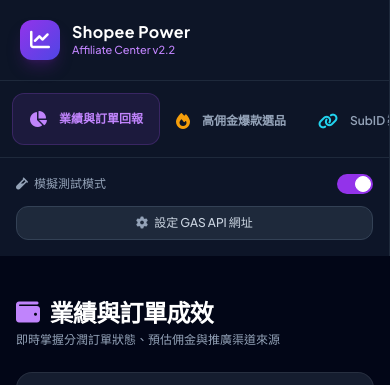
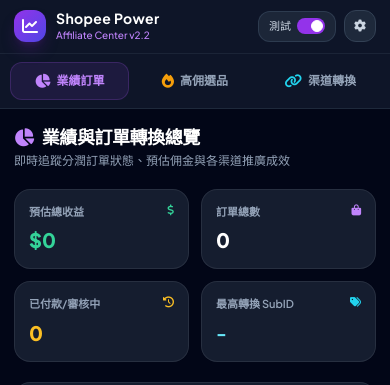
Before and after one commit to bagayen/masayui, a plain HTML site: page index.html in a window 390 px wide. Shown: the top 385 px of the page. Drawn offline with nearby package versions, Linux system fonts and the light colour scheme.

Commit message:
Add files via upload

```diff
--- a/index.html
+++ b/index.html
@@ -20,42 +20,62 @@
         ::-webkit-scrollbar-thumb { background: rgba(148, 163, 184, 0.2); border-radius: 9999px; }
         ::-webkit-scrollbar-thumb:hover { background: rgba(148, 163, 184, 0.4); }
         input[type="date"]::-webkit-calendar-picker-indicator { filter: invert(0.8); cursor: pointer; }
+        .no-scrollbar::-webkit-scrollbar { display: none; }
+        .no-scrollbar { -ms-overflow-style: none; scrollbar-width: none; }
     </style>
 </head>
 <body class="h-full text-slate-100 flex flex-col md:flex-row overflow-hidden bg-slate-950">
 
-    <aside class="w-full md:w-64 bg-slate-900/90 border-r border-slate-800 flex flex-col justify-between shrink-0 z-20">
+    <aside class="w-full md:w-64 bg-slate-900/95 backdrop-blur-md border-b md:border-b-0 md:border-r border-slate-800 flex flex-col justify-between shrink-0 z-20">
         <div>
-            <div class="p-5 flex items-center justify-between border-b border-slate-800">
-                <div class="flex items-center gap-3">
-                    <div class="w-10 h-10 rounded-xl shopee-gradient flex items-center justify-center text-white font-black text-xl shadow-lg shadow-purple-900/40">
+            <div class="px-3.5 py-2.5 md:p-5 flex items-center justify-between border-b border-slate-800/80">
+                <div class="flex items-center gap-2.5 md:gap-3">
+                    <div class="w-8 h-8 md:w-10 md:h-10 rounded-xl shopee-gradient flex items-center justify-center text-white font-black text-base md:text-xl shadow-lg shadow-purple-900/40 shrink-0">
                         <i class="fa-solid fa-chart-line"></i>
                     </div>
                     <div>
-                        <h1 class="font-bold text-base leading-tight tracking-wide text-white">Shopee Power</h1>
-                        <p class="text-[11px] text-purple-400 font-medium">Affiliate Center v2.2</p>
+                        <h1 class="font-bold text-sm md:text-base leading-tight tracking-wide text-white">Shopee Power</h1>
+                        <p class="text-[10px] md:text-[11px] text-purple-400 font-medium">Affiliate Center v2.2</p>
                     </div>
+                </div>
+
+                <!-- 手機版精簡工具列 (測試模式開關 + 設定齒輪) -->
+                <div class="flex items-center gap-2 md:hidden">
+                    <label class="flex items-center gap-1.5 bg-slate-800/90 border border-slate-700/80 px-2.5 py-1.5 rounded-xl cursor-pointer text-[11px] text-slate-300 select-none">
+                        <span>測試</span>
+                        <input type="checkbox" id="demoModeToggleMobile" class="sr-only peer" checked onchange="toggleDemoMode(this)">
+                        <div class="relative w-7 h-4 bg-slate-700 rounded-full peer peer-checked:after:translate-x-full peer-checked:after:border-white after:content-[''] after:absolute after:top-[2px] after:left-[2px] after:bg-white after:border-slate-300 after:border after:rounded-full after:h-3 after:w-3 after:transition-all peer-checked:bg-purple-600"></div>
+                    </label>
+                    <button onclick="openSettingsModal()" aria-label="設定 GAS API 網址" class="w-8 h-8 flex items-center justify-center bg-slate-800 hover:bg-slate-700 border border-slate-700 rounded-xl text-slate-300 text-xs transition-colors">
+                        <i class="fa-solid fa-gear"></i>
+                    </button>
                 </div>
             </div>
 
-            <nav class="p-3 space-y-1 flex md:flex-col overflow-x-auto md:overflow-visible">
-                <button onclick="switchTab('analytics')" id="nav-analytics" class="tab-btn active w-full flex items-center gap-3 px-4 py-3 rounded-xl text-xs font-bold transition-all text-purple-400 bg-purple-500/10 border border-purple-500/20 whitespace-nowrap">
-                    <i class="fa-solid fa-chart-pie text-base"></i> 業績與訂單回報
+            <nav class="px-2.5 py-2 md:p-3 flex md:flex-col gap-1.5 md:gap-1 overflow-x-auto md:overflow-visible no-scrollbar">
+                <button onclick="switchTab('analytics')" id="nav-analytics" class="tab-btn active flex-1 md:flex-none md:w-full flex items-center justify-center md:justify-start gap-1.5 md:gap-3 px-2.5 py-2 md:px-4 md:py-3 rounded-xl text-xs font-bold transition-all text-purple-400 bg-purple-500/10 border border-purple-500/20 whitespace-nowrap">
+                    <i class="fa-solid fa-chart-pie text-sm md:text-base"></i>
+                    <span class="md:hidden">業績訂單</span>
+                    <span class="hidden md:inline">業績與訂單回報</span>
                 </button>
-                <button onclick="switchTab('highCommission')" id="nav-highCommission" class="tab-btn w-full flex items-center gap-3 px-4 py-3 rounded-xl text-xs font-semibold text-slate-400 hover:text-white hover:bg-slate-800/60 transition-all whitespace-nowrap">
-                    <i class="fa-solid fa-fire text-base text-amber-500"></i> 高佣金爆款選品
+                <button onclick="switchTab('highCommission')" id="nav-highCommission" class="tab-btn flex-1 md:flex-none md:w-full flex items-center justify-center md:justify-start gap-1.5 md:gap-3 px-2.5 py-2 md:px-4 md:py-3 rounded-xl text-xs font-semibold text-slate-400 hover:text-white hover:bg-slate-800/60 border border-transparent transition-all whitespace-nowrap">
+                    <i class="fa-solid fa-fire text-sm md:text-base text-amber-500"></i>
+                    <span class="md:hidden">高佣選品</span>
+                    <span class="hidden md:inline">高佣金爆款選品</span>
                 </button>
-                <button onclick="switchTab('converter')" id="nav-converter" class="tab-btn w-full flex items-center gap-3 px-4 py-3 rounded-xl text-xs font-semibold text-slate-400 hover:text-white hover:bg-slate-800/60 transition-all whitespace-nowrap">
-                    <i class="fa-solid fa-link text-base text-cyan-400"></i> SubID 渠道轉換器
+                <button onclick="switchTab('converter')" id="nav-converter" class="tab-btn flex-1 md:flex-none md:w-full flex items-center justify-center md:justify-start gap-1.5 md:gap-3 px-2.5 py-2 md:px-4 md:py-3 rounded-xl text-xs font-semibold text-slate-400 hover:text-white hover:bg-slate-800/60 border border-transparent transition-all whitespace-nowrap">
+                    <i class="fa-solid fa-link text-sm md:text-base text-cyan-400"></i>
+                    <span class="md:hidden">渠道轉換</span>
+                    <span class="hidden md:inline">SubID 渠道轉換器</span>
                 </button>
             </nav>
         </div>
 
-        <div class="p-4 border-t border-slate-800 bg-slate-900/50 space-y-3">
+        <div class="hidden md:block p-4 border-t border-slate-800 bg-slate-900/50 space-y-3">
             <div class="flex items-center justify-between text-xs text-slate-400">
                 <span class="flex items-center gap-1.5"><i class="fa-solid fa-vial"></i> 模擬測試模式</span>
                 <label class="relative inline-flex items-center cursor-pointer">
-                    <input type="checkbox" id="demoModeToggle" class="sr-only peer" checked onchange="toggleDemoMode()">
+                    <input type="checkbox" id="demoModeToggle" class="sr-only peer" checked onchange="toggleDemoMode(this)">
                     <div class="w-9 h-5 bg-slate-700 peer-focus:outline-none rounded-full peer peer-checked:after:translate-x-full peer-checked:after:border-white after:content-[''] after:absolute after:top-[2px] after:left-[2px] after:bg-white after:border-slate-300 after:border after:rounded-full after:h-4 after:w-4 after:transition-all peer-checked:bg-purple-600"></div>
                 </label>
             </div>
@@ -65,41 +85,46 @@
         </div>
     </aside>
 
-    <main class="flex-1 overflow-y-auto p-4 md:p-8 space-y-6">
-
-        <div id="gasWarning" class="p-3 bg-amber-500/10 border border-amber-500/30 rounded-2xl flex items-center justify-between text-amber-300 text-xs hidden">
-            <span class="flex items-center gap-2"><i class="fa-solid fa-triangle-exclamation text-amber-400"></i> 目前處於正式 API 模式，但尚未設定 GAS 網址！</span>
-            <button onclick="openSettingsModal()" class="underline font-bold hover:text-white">立即設定</button>
-        </div>
-
+    <main class="flex-1 min-h-0 overflow-y-auto p-3.5 sm:p-5 md:p-8 space-y-5 md:space-y-6">
         <!-- ================= TAB 1: 業績與訂單回報 ================= -->
-        <section id="tab-analytics" class="tab-content space-y-6">
-            <div class="flex flex-col sm:flex-row justify-between items-start sm:items-center gap-4">
+        <section id="tab-analytics" class="tab-content space-y-5 md:space-y-6">
+            <div class="flex flex-col sm:flex-row sm:items-center justify-between gap-2">
                 <div>
-                    <h2 class="text-2xl font-bold text-white tracking-tight flex items-center gap-2.5">
-                        <i class="fa-solid fa-wallet text-purple-400"></i> 業績與訂單成效
+                    <h2 class="text-lg sm:text-xl md:text-2xl font-bold text-white tracking-tight flex items-center gap-2">
+                        <i class="fa-solid fa-chart-pie text-purple-400"></i> 業績與訂單轉換總覽
                     </h2>
-                    <p class="text-xs text-slate-400 mt-1">即時掌握分潤訂單狀態、預估佣金與推廣渠道來源</p>
+                    <p class="text-xs text-slate-400 mt-0.5">即時追蹤分潤訂單狀態、預估佣金與各渠道推廣成效</p>
                 </div>
             </div>
 
+            <!-- 未設定 GAS API 警告提示橫幅 -->
+            <div id="gasWarning" class="hidden p-3.5 bg-amber-500/10 border border-amber-500/30 rounded-2xl flex items-center justify-between gap-3 text-xs text-amber-200">
+                <div class="flex items-center gap-2.5">
+                    <i class="fa-solid fa-triangle-exclamation text-amber-400 text-base shrink-0"></i>
+                    <span>目前尚未設定真實的 <strong>GAS API 網址</strong>，關閉測試模式後將無法連線抓取資料。</span>
+                </div>
+                <button onclick="openSettingsModal()" class="px-3 py-1.5 bg-amber-500 hover:bg-amber-400 text-slate-950 font-bold rounded-xl shrink-0 transition-colors">
+                    立即設定
+                </button>
+            </div>
+
             <!-- KPI Metric Cards -->
-            <div class="grid grid-cols-1 sm:grid-cols-2 lg:grid-cols-4 gap-4">
-                <div class="glass-card p-5 rounded-2xl space-y-2">
-                    <div class="flex justify-between text-slate-400 text-xs font-semibold"><span>預估總收益</span><i class="fa-solid fa-dollar-sign text-emerald-400"></i></div>
-                    <div class="text-3xl font-extrabold text-emerald-400" id="kpiEstCommission">$0</div>
+            <div class="grid grid-cols-2 lg:grid-cols-4 gap-3 md:gap-4">
+                <div class="glass-card p-3.5 md:p-5 rounded-2xl space-y-1.5 md:space-y-2">
+                    <div class="flex justify-between text-slate-400 text-[11px] md:text-xs font-semibold"><span>預估總收益</span><i class="fa-solid fa-dollar-sign text-emerald-400"></i></div>
+                    <div class="text-xl sm:text-2xl md:text-3xl font-extrabold text-emerald-400 truncate" id="kpiEstCommission">$0</div>
                 </div>
-                <div class="glass-card p-5 rounded-2xl space-y-2">
-                    <div class="flex justify-between text-slate-400 text-xs font-semibold"><span>訂單總數</span><i class="fa-solid fa-bag-shopping text-purple-400"></i></div>
-                    <div class="text-3xl font-extrabold text-white" id="kpiTotalOrders">0</div>
+                <div class="glass-card p-3.5 md:p-5 rounded-2xl space-y-1.5 md:space-y-2">
+                    <div class="flex justify-between text-slate-400 text-[11px] md:text-xs font-semibold"><span>訂單總數</span><i class="fa-solid fa-bag-shopping text-purple-400"></i></div>
+                    <div class="text-xl sm:text-2xl md:text-3xl font-extrabold text-white" id="kpiTotalOrders">0</div>
                 </div>
-                <div class="glass-card p-5 rounded-2xl space-y-2">
-                    <div class="flex justify-between text-slate-400 text-xs font-semibold"><span>已付款/審核中</span><i class="fa-solid fa-clock-rotate-left text-amber-400"></i></div>
-                    <div class="text-3xl font-extrabold text-amber-400" id="kpiPendingOrders">0</div>
+                <div class="glass-card p-3.5 md:p-5 rounded-2xl space-y-1.5 md:space-y-2">
+                    <div class="flex justify-between text-slate-400 text-[11px] md:text-xs font-semibold"><span>已付款/審核中</span><i class="fa-solid fa-clock-rotate-left text-amber-400"></i></div>
+                    <div class="text-xl sm:text-2xl md:text-3xl font-extrabold text-amber-400" id="kpiPendingOrders">0</div>
                 </div>
-                <div class="glass-card p-5 rounded-2xl space-y-2">
-                    <div class="flex justify-between text-slate-400 text-xs font-semibold"><span>最高轉換 SubID</span><i class="fa-solid fa-tags text-cyan-400"></i></div>
-                    <div class="text-2xl font-bold text-cyan-300 truncate" id="kpiTopSubId">-</div>
+                <div class="glass-card p-3.5 md:p-5 rounded-2xl space-y-1.5 md:space-y-2">
+                    <div class="flex justify-between text-slate-400 text-[11px] md:text-xs font-semibold"><span>最高轉換 SubID</span><i class="fa-solid fa-tags text-cyan-400"></i></div>
+                    <div class="text-lg sm:text-xl md:text-2xl font-bold text-cyan-300 truncate" id="kpiTopSubId">-</div>
                 </div>
             </div>
 
@@ -269,46 +294,42 @@
         window.addEventListener('DOMContentLoaded', () => {
             if (document.getElementById('gasUrlInput')) document.getElementById('gasUrlInput').value = gasApiUrl;
             if (document.getElementById('demoModeToggle')) document.getElementById('demoModeToggle').checked = isDemoMode;
+            if (document.getElementById('demoModeToggleMobile')) document.getElementById('demoModeToggleMobile').checked = isDemoMode;
 
             const todayStr = new Date().toISOString().split('T')[0];
             document.getElementById('customStartDate').value = todayStr;
             document.getElementById('customEndDate').value = todayStr;
             toggleDemoMode();
         });
-
-        // ===============================================
-        // 控制下拉選單與日曆顯示
-        // ===============================================
-        function handleDateSelectChange() {
-            const val = document.getElementById('reportDaysSelect').value;
-            const customDateContainer = document.getElementById('customDateContainer');
-
-            if (val === 'custom') {
-                customDateContainer.classList.remove('hidden');
-                customDateContainer.classList.add('flex');
-            } else {
-                customDateContainer.classList.remove('flex');
-                customDateContainer.classList.add('hidden');
-                // 取消自動觸發抓取資料，讓使用者統一按搜尋按鈕
-            }
-        }
-
+// ... existing code ... -->
         function switchTab(tabId) {
             document.querySelectorAll('.tab-content').forEach(el => el.classList.add('hidden'));
             document.querySelectorAll('.tab-btn').forEach(el => {
-                el.classList.remove('active', 'text-purple-400', 'bg-purple-500/10', 'border', 'border-purple-500/20');
-                el.classList.add('text-slate-400');
+                el.classList.remove('active', 'text-purple-400', 'bg-purple-500/10', 'border-purple-500/20');
+                el.classList.add('text-slate-400', 'border-transparent');
             });
             document.getElementById(`tab-${tabId}`).classList.remove('hidden');
             const activeBtn = document.getElementById(`nav-${tabId}`);
-            activeBtn.classList.add('active', 'text-purple-400', 'bg-purple-500/10', 'border', 'border-purple-500/20');
+            activeBtn.classList.remove('text-slate-400', 'border-transparent');
+            activeBtn.classList.add('active', 'text-purple-400', 'bg-purple-500/10', 'border-purple-500/20');
         }
 
-        function toggleDemoMode() {
-            isDemoMode = document.getElementById('demoModeToggle').checked;
+        function toggleDemoMode(sourceEl) {
+            const desktopToggle = document.getElementById('demoModeToggle');
+            const mobileToggle = document.getElementById('demoModeToggleMobile');
+            if (sourceEl) {
+                isDemoMode = sourceEl.checked;
+            } else if (desktopToggle) {
+                isDemoMode = desktopToggle.checked;
+            }
+            if (desktopToggle) desktopToggle.checked = isDemoMode;
+            if (mobileToggle) mobileToggle.checked = isDemoMode;
+
             const gasWarn = document.getElementById('gasWarning');
-            if (!isDemoMode && (!gasApiUrl || gasApiUrl === "請在此填寫你的_GAS_網址")) gasWarn.classList.remove('hidden');
-            else gasWarn.classList.add('hidden');
+            if (gasWarn) {
+                if (!isDemoMode && (!gasApiUrl || gasApiUrl === "請在此填寫你的_GAS_網址")) gasWarn.classList.remove('hidden');
+                else gasWarn.classList.add('hidden');
+            }
         }
 
         function openSettingsModal() { document.getElementById('settingsModal').classList.remove('hidden'); }
@@ -317,8 +338,25 @@
             gasApiUrl = document.getElementById('gasUrlInput').value.trim();
             localStorage.setItem('SHOPEE_GAS_URL', gasApiUrl);
             closeSettingsModal();
-            if (gasApiUrl && gasApiUrl !== "請在此填寫你的_GAS_網址") document.getElementById('demoModeToggle').checked = false;
+            if (gasApiUrl && gasApiUrl !== "請在此填寫你的_GAS_網址") {
+                if (document.getElementById('demoModeToggle')) document.getElementById('demoModeToggle').checked = false;
+                if (document.getElementById('demoModeToggleMobile')) document.getElementById('demoModeToggleMobile').checked = false;
+            }
             toggleDemoMode();
+        }
+
+        function handleDateSelectChange() {
+            const daysSelect = document.getElementById('reportDaysSelect');
+            const customContainer = document.getElementById('customDateContainer');
+            if (!daysSelect || !customContainer) return;
+
+            if (daysSelect.value === 'custom') {
+                customContainer.classList.remove('hidden');
+                customContainer.classList.add('flex');
+            } else {
+                customContainer.classList.add('hidden');
+                customContainer.classList.remove('flex');
+            }
         }
 
         // ===============================================
```
